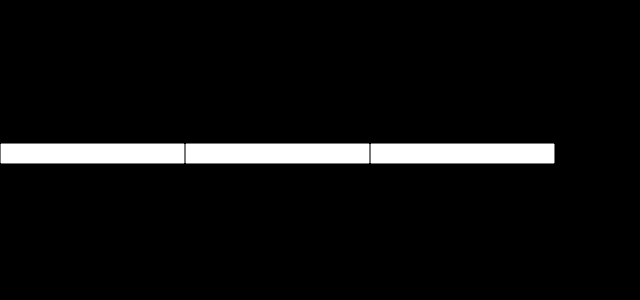
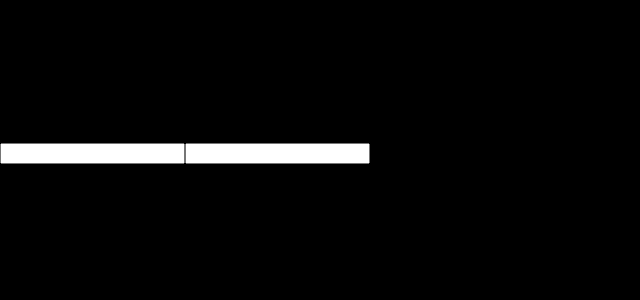
Before and after one commit to davidjhoy/sixbyseven, a React (Create React App) app in the folder client/: page / in a window 1280 px wide. Shown: the top 300 px of the page, without its empty margins (0-640 px from the left). Built offline with nearby package versions, Linux system fonts and the light colour scheme.

Commit message:
input form

```diff
--- a/client/src/components/Login.js
+++ b/client/src/components/Login.js
@@ -1,4 +1,4 @@
-import { Input } from '@chakra-ui/react';
+
 import React from 'react'
 import './login.css';
 
@@ -7,9 +7,10 @@ const Login = () => {
   return (
     <div className = "Login-container">
         <h1>Login</h1>
-        <Input></Input>
-        <Input></Input>
-        <Input></Input>
+        <form>
+        <input type = "text" name="username"/>
+        <input type = "type" name= "password"/>
+        </form>
 
     </div>
   )
--- a/package.json
+++ b/package.json
@@ -9,8 +9,5 @@
         "clean": "rm -rf public",
         "deploy": "cp -a client/build/. public/",
         "heroku-postbuild": "npm run clean && npm run build && npm run deploy"
-    },
-    "dependencies": {
-
     }
 }
```
